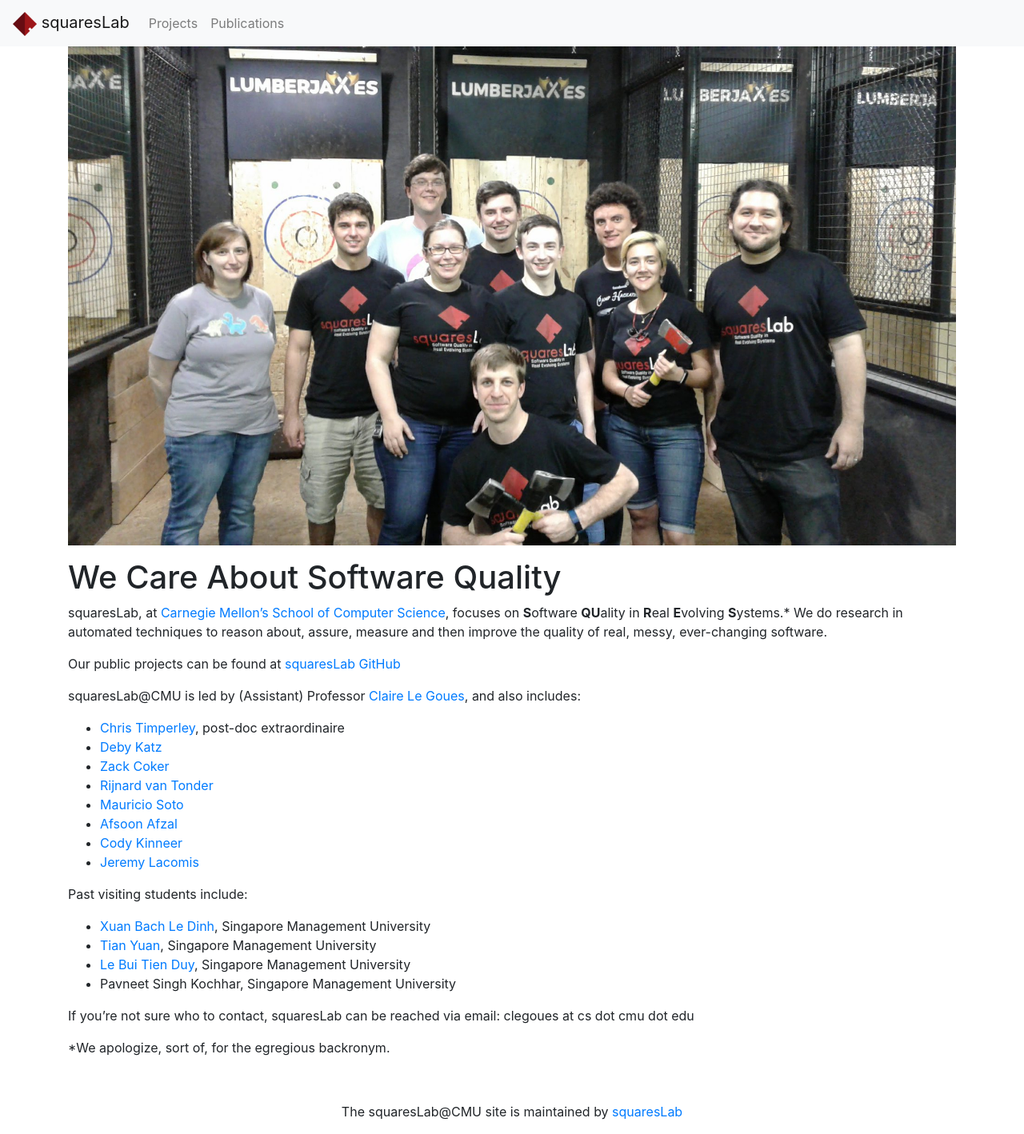
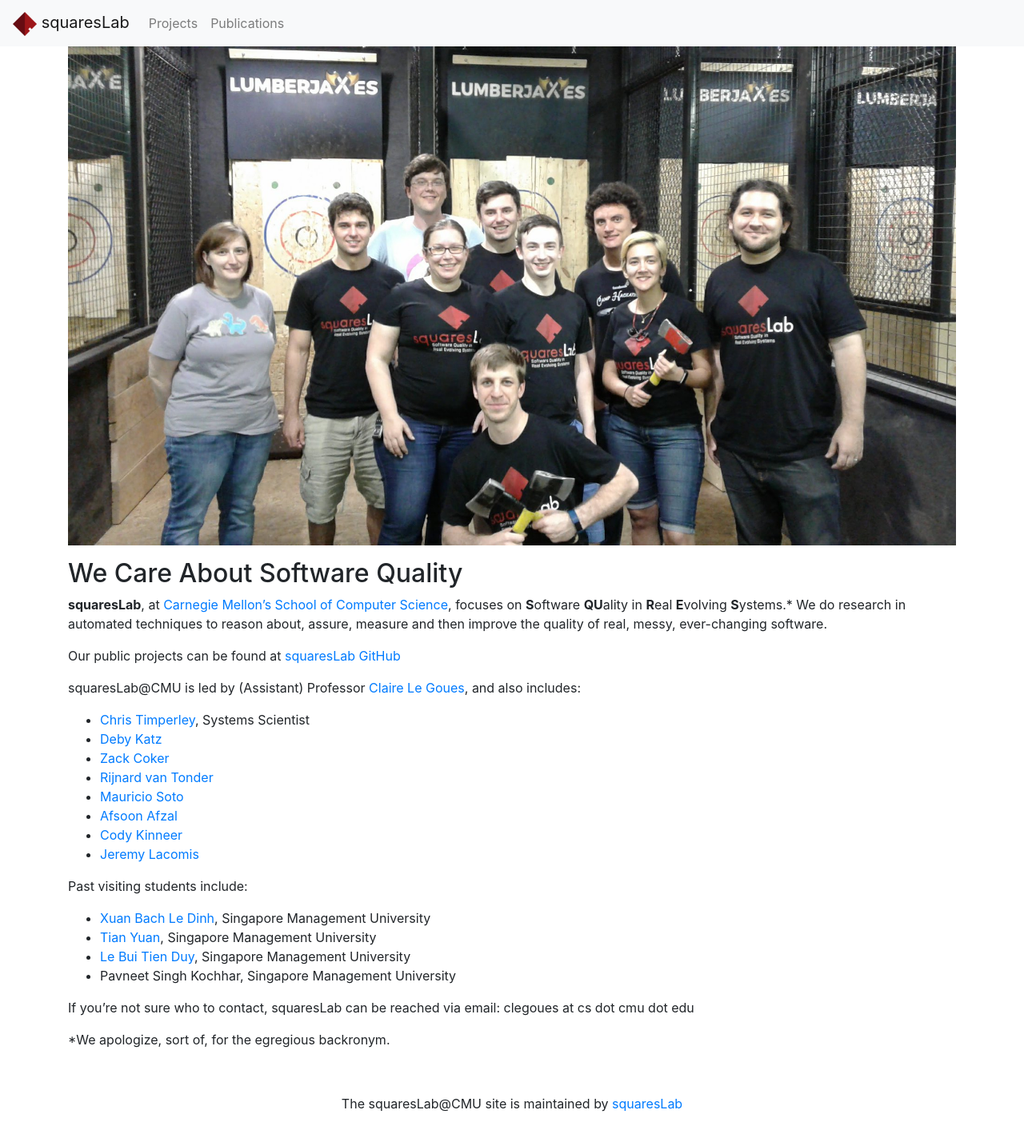
Before and after one commit to squaresLab/squaresLab.github.io, a Jekyll site: the page built from index.md, in a window 1280 px wide. Shown: the whole page at 80% size. Built offline with Jekyll 4.4.1, drawn with Linux system fonts in a browser that asks for light colours; nearby versions of some CDN libraries.

Commit message:
Update home page

```diff
--- a/index.md
+++ b/index.md
@@ -5,21 +5,21 @@ layout: default
 <img src="{{ site.url }}/images/GroupAxePhoto.jpg" alt="group photo"
 style="width:100%; height:auto;"/>
 
-# We Care About Software Quality
+## We Care About Software Quality
 
-squaresLab, at [Carnegie Mellon's School of Computer
+**squaresLab**, at [Carnegie Mellon's School of Computer
 Science](https://http://www.cs.cmu.edu/), focuses on **S**oftware **QU**ality in
 **R**eal **E**volving **S**ystems.* We do research in automated techniques to
 reason about, assure, measure and then improve the quality of real, messy,
 ever-changing software.
 
-Our public projects can be found at
-[squaresLab GitHub](https://github.com/squaresLab)
+Our public projects can be found at [squaresLab
+GitHub](https://github.com/squaresLab)
 
 squaresLab@CMU is led by (Assistant) Professor [Claire Le
 Goues](http://www.clairelegoues.com), and also includes:
 
-*   [Chris Timperley](http://www.christimperley.co.uk), post-doc extraordinaire
+*   [Chris Timperley](http://www.christimperley.co.uk), Systems Scientist
 *   [Deby Katz](http://www.cs.cmu.edu/~dskatz/)
 *   [Zack Coker](http://www.andrew.cmu.edu/user/zfc/)
 *   [Rijnard van Tonder](http://www.cs.cmu.edu/~rvantond/)
```
